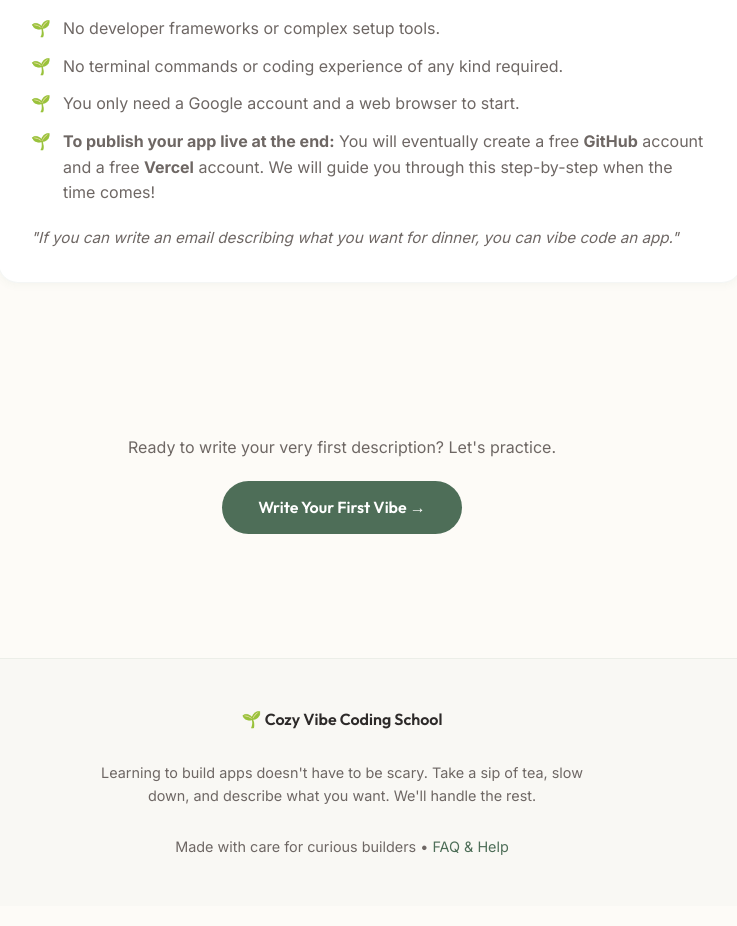
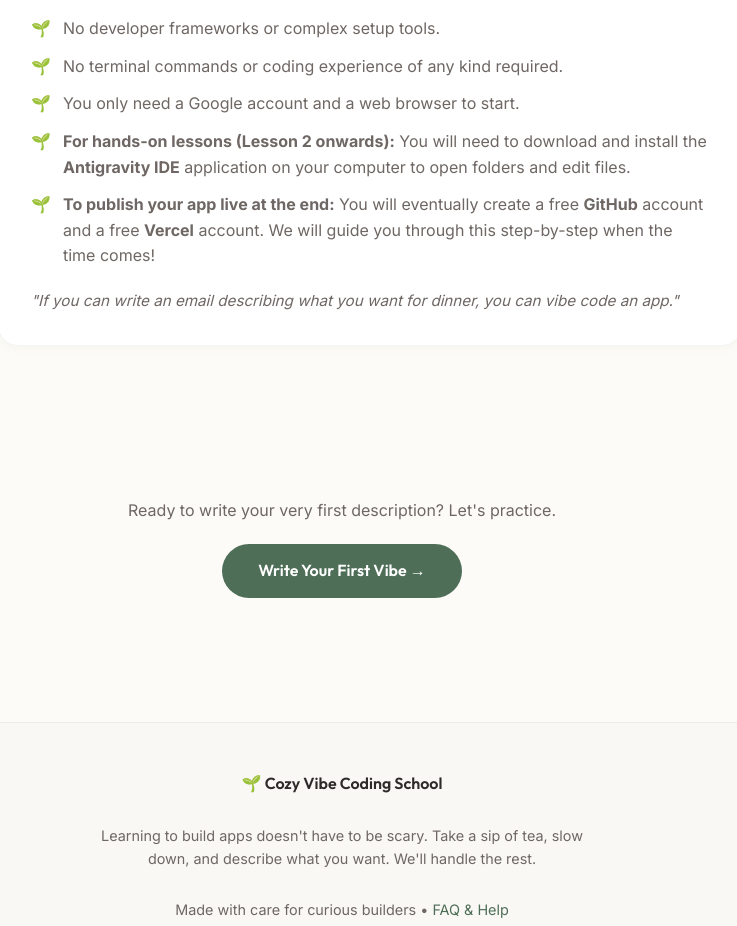
Before and after one commit to Ashio245/cozy-vibe-school, a Next.js app: page /start in a window 1280 px wide. Shown: the part 1280-2206 px from the top of the page, without its empty margins (298-1035 px from the left). Built offline with nearby package versions, Linux system fonts and the light colour scheme.

Commit message:
Add Antigravity IDE download requirement to start page checklist

```diff
--- a/app/start/page.js
+++ b/app/start/page.js
@@ -55,6 +55,7 @@ export default function StartFromZero() {
               <li><span>No developer frameworks or complex setup tools.</span></li>
               <li><span>No terminal commands or coding experience of any kind required.</span></li>
               <li><span>You only need a Google account and a web browser to start.</span></li>
+              <li><span><strong>For hands-on lessons (Lesson 2 onwards):</strong> You will need to download and install the <strong>Antigravity IDE</strong> application on your computer to open folders and edit files.</span></li>
               <li><span><strong>To publish your app live at the end:</strong> You will eventually create a free <strong>GitHub</strong> account and a free <strong>Vercel</strong> account. We will guide you through this step-by-step when the time comes!</span></li>
             </ul>
 
```
Also changed, not shown: app/lessons/[slug]/page.js (+7 -0 lines).
